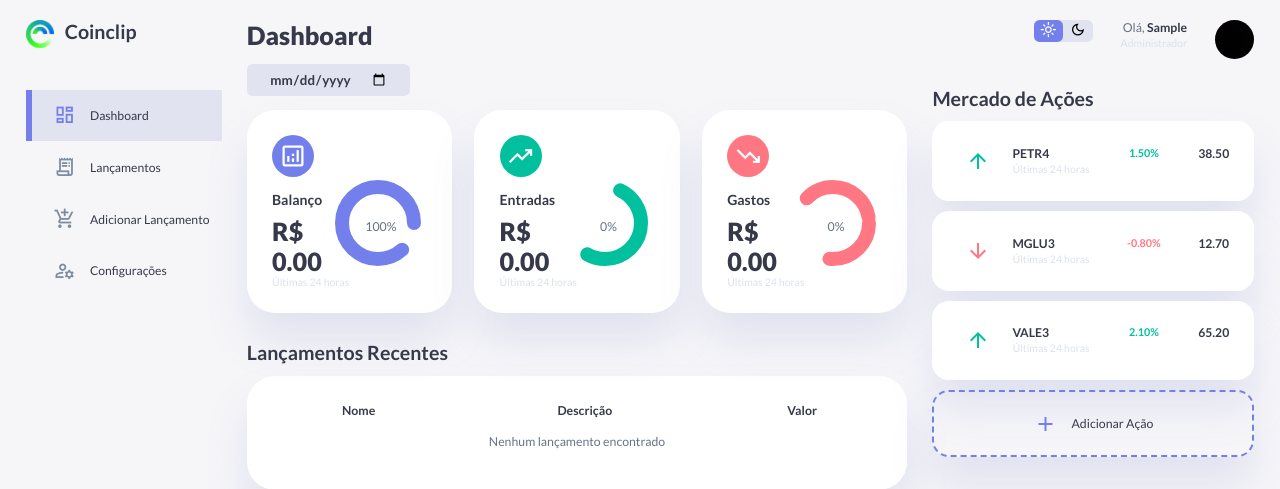
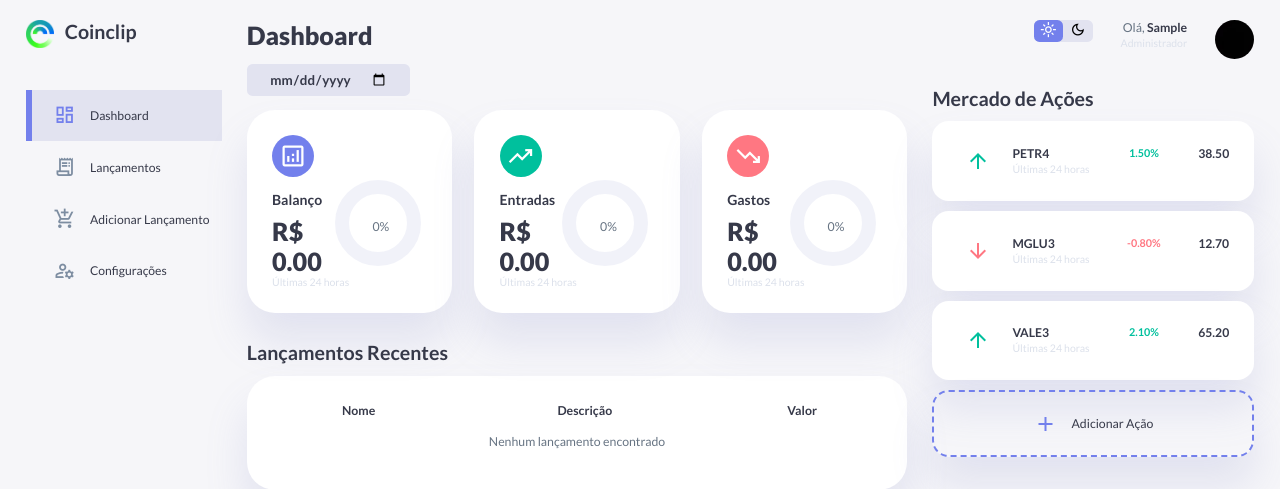
Before and after one commit to Sam0929/Projeto_1_Nuvem, a Django app: page /home/ in a window 1280 px wide. Shown: the top 489 px of the page. Run offline with Django 5.2, Linux system fonts and the light colour scheme; the visitor is signed in with stand-in values (Sample User, id 1); data that the repository does not hold is empty.

Commit message:
Refactor progress circles and add animations for balance, incomes, and expenses, remove investor in other pages

```diff
--- a/static/css/home_user.css
+++ b/static/css/home_user.css
@@ -317,25 +317,27 @@ main .insights svg circle {
     stroke-width: 14;
     stroke-linecap: round;
     transform: translate(5px, 5px);
-    stroke-dasharray: 110;
-    stroke-dashoffset: 92;
 }
 
-main .insights .balance svg circle {
-    stroke-dasharray: 200;
-    stroke-dashoffset: -30;
+/* track (fundo) */
+main .insights svg .track {
+    stroke: var(--color-light);
+    opacity: 0.6;
 }
 
-main .insights .incomes svg circle {
+main .insights .incomes svg .progress-circle-incomes {
     stroke: var(--color-success);
-    stroke-dasharray: 110;
-    stroke-dashoffset: 35;
 }
 
-main .insights .expenses svg circle {
+main .insights .expenses svg .progress-circle-expenses {
     stroke: var(--color-danger);
-    stroke-dasharray: 80;
-    stroke-dashoffset: 20;
+}
+
+/* animação e início no topo */
+.progress circle {
+    transition: stroke-dashoffset 0.5s;
+    transform: rotate(-90deg);
+    transform-origin: 50% 50%;
 }
 
 main .insights .progress .number {
@@ -545,3 +547,9 @@ main a {
     background-color: rgba(255, 119, 130, 0.1);
     border-color: var(--color-danger);
 }
+
+.progress circle {
+    transition: stroke-dashoffset 0.5s;
+    transform: rotate(-90deg);
+    transform-origin: 50% 50%;
+}
--- a/users/templates/users/base.html
+++ b/users/templates/users/base.html
@@ -80,6 +80,7 @@
                 </div>
             </div>
 
+            {% if request.resolver_match.url_name == "home" %}
             <div class="investor">
                 <h2>Mercado de Ações</h2>
                 {% for stock in stocks %}
@@ -113,6 +114,7 @@
                     <a href="#">Adicionar Ação</a>
                 </div>
             </div>
+            {% endif %}
         </div>
     </div>
     {{ stocks|json_script:"stocks-data" }}
--- a/users/templates/users/home.html
+++ b/users/templates/users/home.html
@@ -19,8 +19,11 @@
                     <h1>R$ {{ balance|floatformat:2 }}</h1>
                 </div>
                 <div class="progress">
-                    <svg><circle cx="38" cy="38" r="36"></circle></svg>
-                    <div class="number"><p>100%</p></div>
+                    <svg>
+                        <circle class="track" cx="38" cy="38" r="36"></circle>
+                        <circle class="progress-circle-balance" cx="38" cy="38" r="36"></circle>
+                    </svg>
+                    <div class="number"><p id="balance-percent">0%</p></div>
                 </div>
             </div>
             <small class="text-muted">Últimas 24 horas</small>
@@ -34,7 +37,10 @@
                     <h1>R$ {{ positiveTotal|floatformat:2 }}</h1>
                 </div>
                 <div class="progress">
-                    <svg><circle cx="38" cy="38" r="36"></circle></svg>
+                    <svg>
+                        <circle class="track" cx="38" cy="38" r="36"></circle>
+                        <circle class="progress-circle-incomes" cx="38" cy="38" r="36"></circle>
+                    </svg>
                     <div class="number">
                         <p>{{ incomePercentage }}%</p>
                     </div>
@@ -51,7 +57,10 @@
                     <h1>R$ {{ negativeTotal|floatformat:2 }}</h1>
                 </div>
                 <div class="progress">
-                    <svg><circle cx="38" cy="38" r="36"></circle></svg>
+                    <svg>
+                        <circle class="track" cx="38" cy="38" r="36"></circle>
+                        <circle class="progress-circle-expenses" cx="38" cy="38" r="36"></circle>
+                    </svg>
                     <div class="number">
                         <p>{{ expensePercentage }}%</p>
                     </div>
@@ -91,4 +100,45 @@
         </table>
         <a href="#">Mostrar mais</a>
     </div>
+
+    <script>
+    document.addEventListener("DOMContentLoaded", function() {
+        function setCircleProgress(selector, percent) {
+            const circle = document.querySelector(selector);
+            if (!circle) return;
+
+            const r = parseFloat(circle.getAttribute('r') || '0');
+            const circumference = 2 * Math.PI * r;
+            const p = Math.max(0, Math.min(100, Number(percent) || 0));
+
+            // usar 2 valores no dasharray ajuda a não “encher tudo”
+            circle.style.strokeDasharray = `${circumference} ${circumference}`;
+            circle.style.strokeDashoffset = `${circumference - (p / 100) * circumference}`;
+
+            const track = circle.parentElement.querySelector('.track');
+            if (track) {
+                track.style.strokeDasharray = `${circumference} ${circumference}`;
+                track.style.strokeDashoffset = '0';
+            }
+        }
+
+        // porcentagem do balanço em relação às entradas
+        const balanceVal = parseFloat(("{{ balance|default:0 }}").toString().replace(',', '.'));
+        const incomesVal = parseFloat(("{{ positiveTotal|default:0 }}").toString().replace(',', '.'));
+
+        let balancePct = 0;
+        if (incomesVal > 0) balancePct = (balanceVal / incomesVal) * 100;
+
+        // limita o anel entre 0 e 100
+        const ringPct = Math.max(0, Math.min(100, balancePct));
+        setCircleProgress('.progress-circle-balance', ringPct);
+
+        const balancePctEl = document.querySelector('#balance-percent');
+        if (balancePctEl) balancePctEl.textContent = `${Math.max(0, balancePct).toFixed(0)}%`;
+
+        // mantém os outros dois
+        setCircleProgress('.progress-circle-incomes', parseFloat(("{{ incomePercentage|default:0 }}").toString().replace(',', '.')));
+        setCircleProgress('.progress-circle-expenses', parseFloat(("{{ expensePercentage|default:0 }}").toString().replace(',', '.')));
+    });
+    </script>
 {% endblock %}
```
